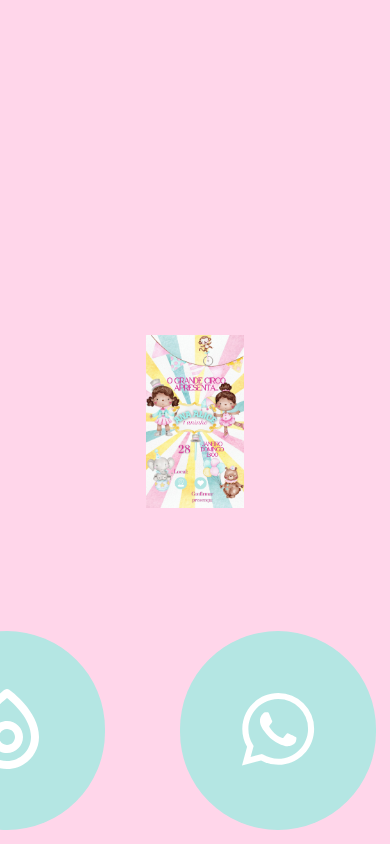
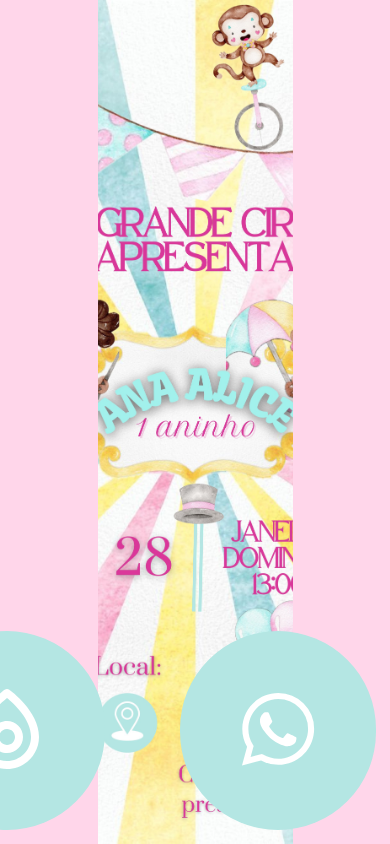
Before and after one commit to ana-alice2401/1-aninho, a plain HTML site: page index.html in a window 390 px wide. Drawn offline with nearby package versions, Linux system fonts and the light colour scheme.

Commit message:
responsive 1

```diff
--- a/style.css
+++ b/style.css
@@ -20,7 +20,8 @@ body {
     height: 100vh;
     width: 50vw;
     background-image: url('O_GRANDE_CIRCO_APRESENTA....jpg');
-    background-size: 50%;
+    background-size: cover;
+    /* background-size: 50%; */
     background-repeat: no-repeat;
     background-position: center;
 }
```
